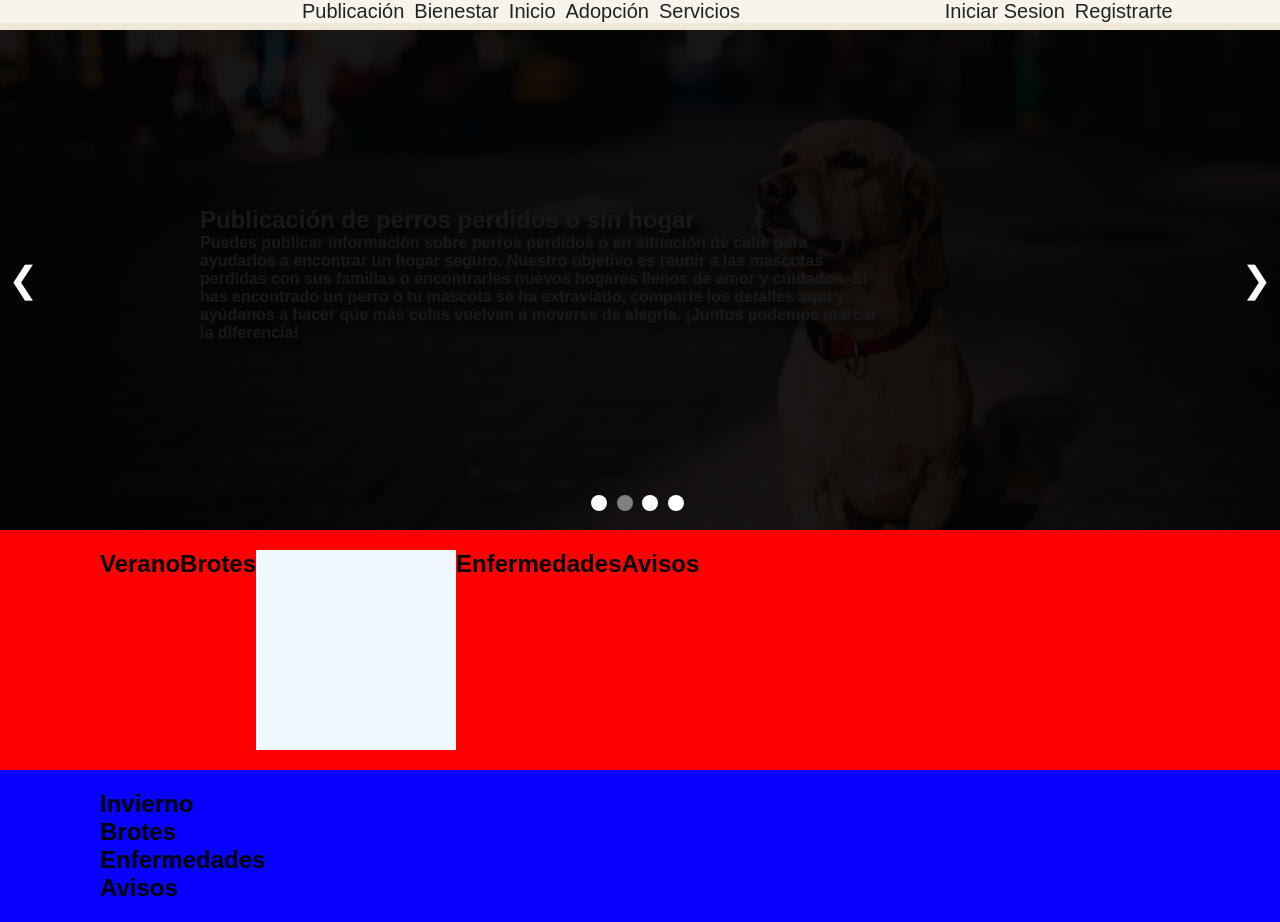
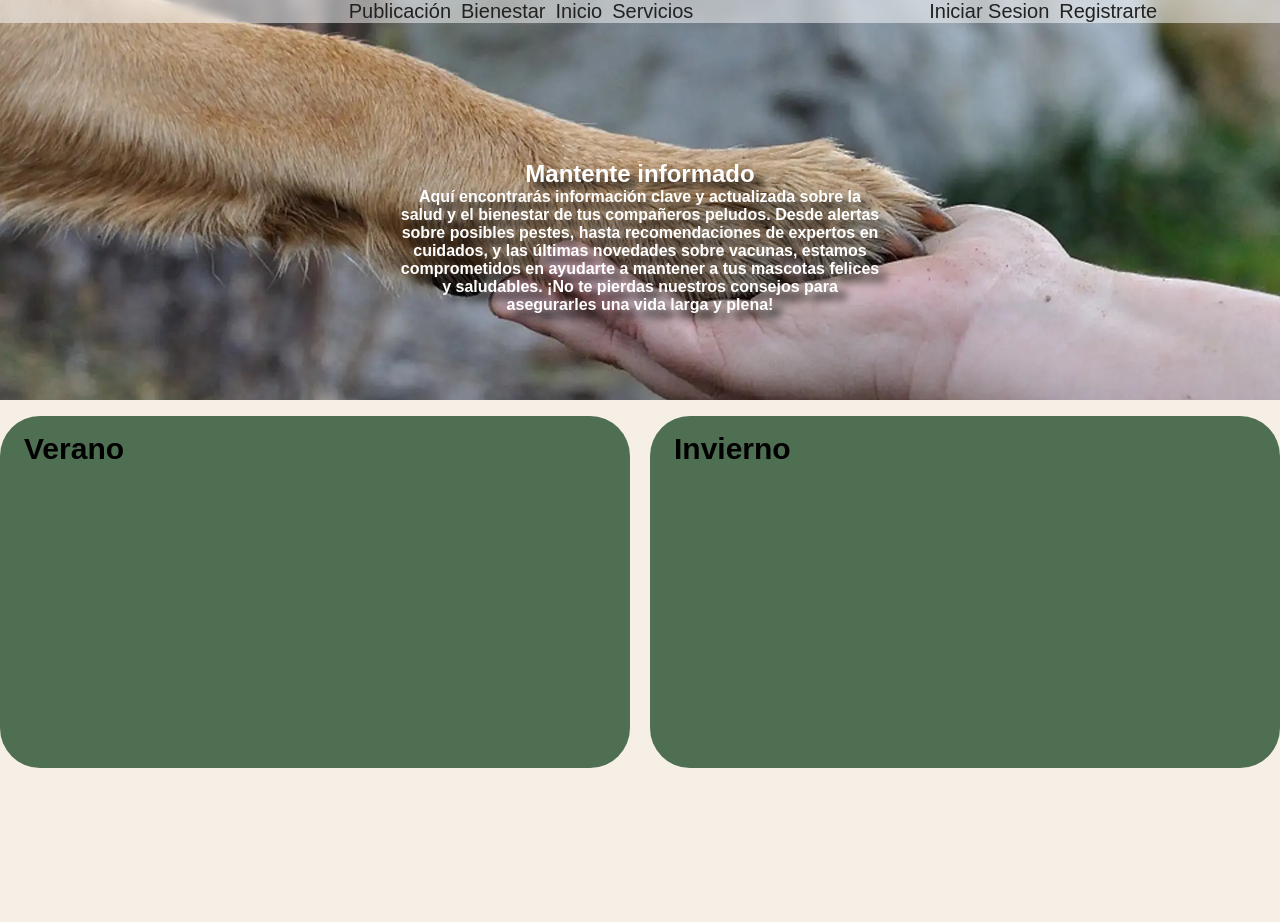
Before and after one commit to ThiagoW4W/Pet-Help, a plain HTML site: page noticias.html in a window 1280 px wide. After the commit the page ends 896 px from the top, so only its background shows below. Drawn offline with Linux system fonts and the light colour scheme.

Commit message:
inicializando git

```diff
--- a/CSS/iniciarsesion.css
+++ b/CSS/iniciarsesion.css
@@ -8,37 +8,40 @@
 body{
     font-family: "Nunito", sans-serif;
     height: 100vh;
-    background-image: url(../Imagenes/Fondo.jpg);
-    background-repeat: no-repeat;
-    background-size:cover;
-    background-position: center;
+    background-color: #F5EFE6;
 }
 form{
-    color: #fff;
-    padding: 50px 0 50px 0 ;
+    color: #222;
+    font-weight: 700;
+    padding: 1vh 0 1vh 0 ;
     text-align: center;
-    display:flex;
-    flex-direction: column;
-    row-gap: 20px;
     font-size: 20px;
+
 }
 label{
     display: block;
 }
 input{
-    padding-left: 10px;
+    background-color: #f2f2f26a;
+    padding: 10px;
     border: 1px solid;
     border-radius: 12px;
     font-family: "Nunito", sans-serif;
     font-size: 20px;
 }
+select{
+    background-color: #f2f2f26a;
+    height:48px;
+}
 input
 select,option{
+
     font-family: "Nunito", sans-serif;
     font-weight: 700;
     border-radius: 12px;
 }
 input[type='submit']{
+    margin-top: 2vh;
     padding: 0;
     width: 50%;
     border: 1px solid;
@@ -58,18 +61,8 @@ input[type='submit']:hover{
 
 
 /* Class & Divs */
-.contenedor{
-    border-radius: 2%;
-    backdrop-filter: blur(20px);
-    background-color: rgba(83, 77, 77, 0.5);
-    width: 400px;
-    margin: 100px auto 0px auto
-}
-#ejemplo{
-    font-size: 15px;
-    color: #dad5d5;
-    font-weight: 200;
-}
+
+
 #error{
     margin: 0 10px 0 10px;
     background-color: #03000c49;
@@ -82,3 +75,27 @@ input[type='submit']:hover{
     font-size: 18px;
     border-radius: 12px;
 }
+#contenedorForm{
+    background-color: #4F6F52;
+    width: 100vh;
+    margin: 0 auto;
+    margin-top: 20vh;
+    padding: 5vh;
+    border-radius: 30px;
+}
+#contenedorForm h1{
+    text-align: start;
+    font-size: 60px;
+    padding: 0;
+    margin-left: 2vh;
+}
+#contenedorFlex{
+    display: flex;
+    justify-content: center;
+    gap: 20px;
+}
+.imgperro{
+    position: absolute;
+    top: 50%;
+    left: 10%;
+}
--- a/CSS/noticias.css
+++ b/CSS/noticias.css
@@ -6,17 +6,44 @@
 
 
 /* Class & IDs */
-#verano{
+#banner{
+    width: 100%;
+    height: 50vh;
+    background-image: url(../Imagenes/Noticas-banner.png);
+    background-size: cover;
+    background-repeat: no-repeat;
+    background-position: center;
+
+
+}
+.texto{
+    text-align: center;
+    top: 20%;
+    padding: 0 50vh 0 50vh;
+
+}
+
+#estaciones{
     display: flex;
-    padding: 20px 100px 20px 100px;
-    background-color: red;
+    justify-content: center;
+    gap: 20px;
+    margin-top: 1vh;
+    width: 100%;
+    height: 50vh;
+    padding: 1vh 0 10vh 0;
+
 }
-#invierno{
-    padding: 20px 100px 20px 100px;
-    background-color: rgb(8, 0, 255);
+
+.tarjeta-noticia{
+    width: 80vh;
+    height:40vh;
+    border-radius: 40px;
+    background-color: #4F6F52;
+    padding: 2vh 3vh 2vh 3vh;
+
 }
-.carta{
-    width: 200px;
-    height: 200px;
-    background-color: aliceblue;
+.tarjeta-noticia p{
+    font-size: 30px;
+    font-weight: 700;
+
 }
--- a/noticias.html
+++ b/noticias.html
@@ -14,10 +14,9 @@
                 <li><img src="./Imagenes/logo.png" alt="" title="" width="190px"></li>
             </ul>
             <ul>
-                <li><a href="">Publicación</a></li>
+                <li><a href="adopcion.html">Publicación</a></li>
                 <li><a href="">Bienestar</a></li>
                 <li><a href="index.html">Inicio</a></li>
-                <li><a href="adopcion.html">Adopción</a></li>
                 <li><a href="">Servicios</a></li>
             </ul>
             <ul class="Der">
@@ -26,78 +25,19 @@
             </ul>
         </nav>
     </section>
-    <!--CARRUSEL-->
-    <section id="Bienvenida">
-        <div class="contenedor">
+    <section id="banner">
+      <div class="texto">
+          <h2>Mantente informado</h2>
+            <p>Aquí encontrarás información clave y actualizada sobre la salud y el bienestar de tus compañeros peludos. Desde alertas sobre posibles pestes,
+              hasta recomendaciones de expertos en cuidados, y las últimas novedades sobre vacunas, estamos comprometidos en ayudarte a mantener
+              a tus mascotas felices y saludables. ¡No te pierdas nuestros consejos para asegurarles una vida larga y plena!</p>
+        </div>
+    </section>
+    <section id="estaciones">
+        <div class="tarjeta-noticia"><p>Verano</p></div>
+        <div class="tarjeta-noticia"><p>Invierno</p></div>
+    </section>
 
-            <div class="imagen actual">
-
-              <img src="./Imagenes/Slider-0-Presentacion.jpg" />
-              <div class="texto">
-
-                <h2>Presentacion</h2>
-                <p>Encontrarás todo lo que necesitas para brindarle un hogar amoroso a un perro necesitado. Explora nuestra sección de adopción para conocer a los perros que buscan una familia.
-                    También, estamos comprometidos a ayudar a encontrar y publicar perros perdidos o abandonados, facilitando su regreso a casa o encontrando un nuevo hogar lleno de cariño.
-
-                    Únete a nosotros y haz la diferencia en la vida de un perro hoy mismo. ¡Gracias por ser parte de esta comunidad dedicada al bienestar de las mascotas!</p>
-                </div>
-            </div>
-
-            <div class="imagen">
-              <img src="./Imagenes/Slider-1-Veterinaria.jpg" />
-              <div class="texto">
-                <h2>Publicación de perros perdidos o sin hogar</h2>
-                <p>Puedes publicar información sobre perros perdidos o en situación de calle para ayudarlos a encontrar un hogar seguro. Nuestro objetivo es reunir a las mascotas perdidas con sus familias o encontrarles nuevos hogares llenos de amor y cuidados. Si has encontrado un perro o tu mascota se ha extraviado, comparte los detalles aquí y ayúdanos a hacer que más colas vuelvan a moverse de alegría. ¡Juntos podemos marcar la diferencia!</p></div>
-            </div>
-
-            <div class="imagen">
-              <img src="./Imagenes/Prueba.png" />
-              <div class="texto">
-                <h2>Adopta un Amigo</h2>
-                <p>Te invitamos a conocer a los perros que esperan ansiosamente una familia. Cada uno tiene una historia única y mucho amor para dar. Descubre a tu nuevo mejor amigo y bríndale un hogar lleno de cariño
-                ¡Adopta y transforma vidas hoy mismo!</p>
-              </div>
-            </div>
-
-            <div class="imagen">
-              <img src="./Imagenes/Slider-3-Servicios.jpg" />
-              <div class="texto">
-                <h2>Servicios para Mascotas</h2>
-                <p>No solo ayudamos a encontrar hogares para perros, sino que también ofrecemos una variedad de servicios para asegurar su bienestar. Contamos con cuidadores expertos, paseadores confiables y lugares de tránsito seguros. Nuestro objetivo es brindar apoyo integral para que tu mascota siempre esté feliz y bien cuidada.
-                  ¡Descubre nuestros servicios y dale a tu mascota la mejor atención!</p>
-              </div>
-            </div>
-
-            <a href="#" class="anterior" onclick="anterior();">&#10094;</a>
-            <a href="#" class="siguiente" onclick="siguiente();">&#10095;</a>
-
-            <div class="puntos">
-              <span class="punto activo" onclick="mostrar(0);"></span>
-              <span class="punto" onclick="mostrar(1);"></span>
-              <span class="punto" onclick="mostrar(2);"></span>
-              <span class="punto" onclick="mostrar(3);"></span>
-            </div>
-
-
-          </div>
-
-    </section>
-    <section id="verano">
-        <h1>Verano</h1>
-        <h2>Brotes</h2>
-        <article class="carta">
-
-        </article>
-        <h2>Enfermedades</h2>
-        <h2>Avisos</h2>
-    </section>
-    <section id="invierno">
-        <h1>Invierno</h1>
-        <h2>Brotes</h2>
-        <h2>Enfermedades</h2>
-        <h2>Avisos</h2>
-    </section>
-    <script src="./JS/carrusel.js"></script>
 
 </body>
 </html>
```
Also changed, not shown: registrarse.html (added, +70 -0 lines), Imagenes/Noticas-banner.png (added), Imagenes/Vector-Perro-Login.png (added).
